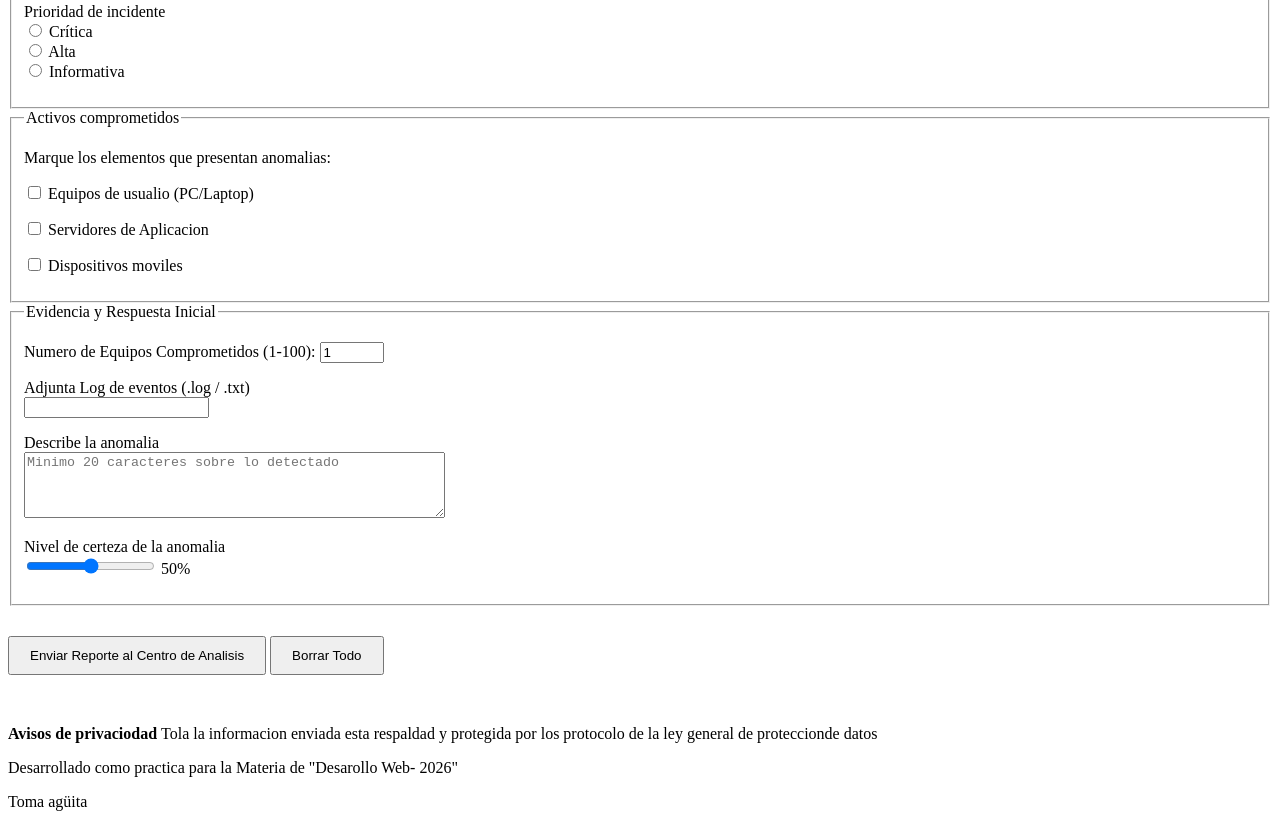
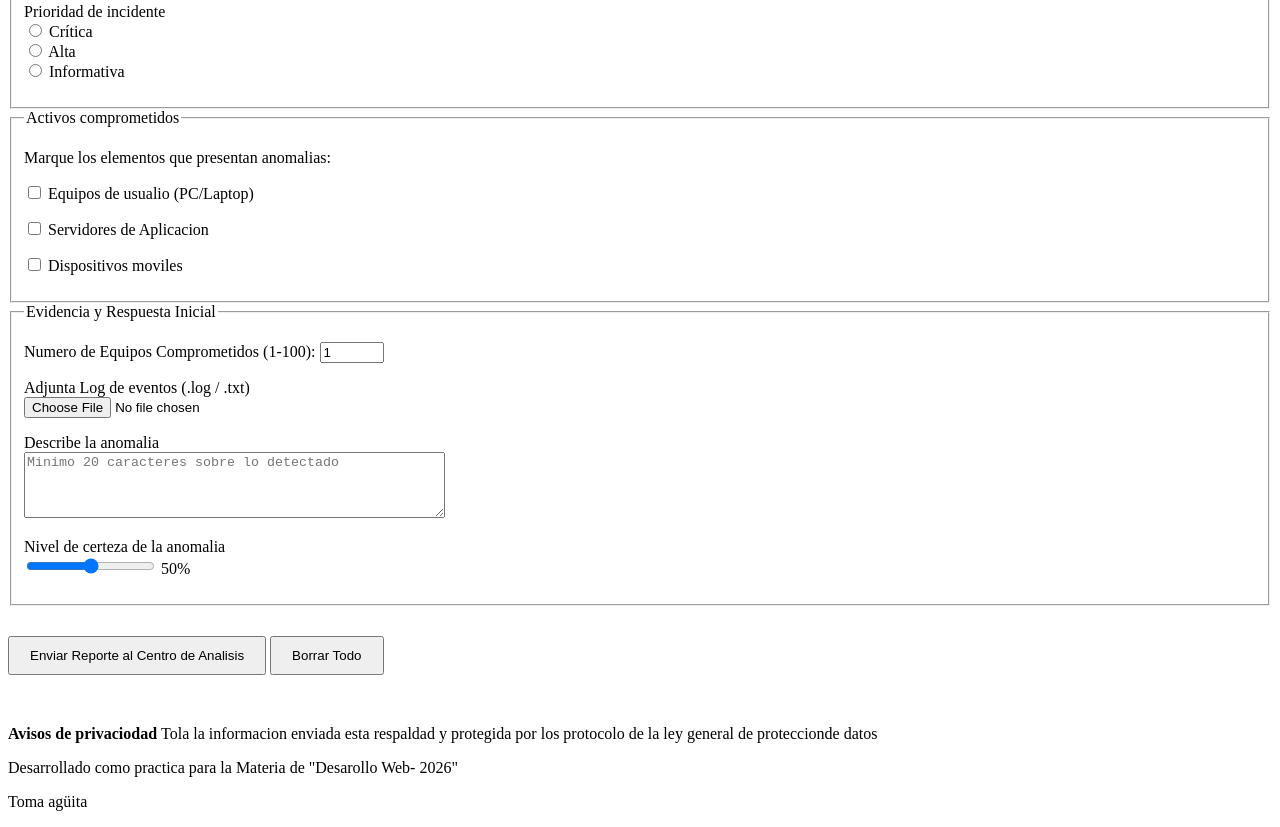
Before and after one commit to sarap-2317/Practica-3-pagina-web, a plain HTML site: page index.html in a window 1280 px wide. Shown: the part 543-1370 px from the top of the page. Drawn offline with Linux system fonts and the light colour scheme.

Commit message:
Corrección del input file

```diff
--- a/index.html
+++ b/index.html
@@ -183,15 +183,17 @@
                 <p>
                     <!--con el number donde min indica el minimo y max el maximo de valores a agregar al recuadro-->
                     <label for="equipos">Numero de Equipos Comprometidos (1-100):</label>
+
                     <input type="number" id="equipos" name="equipos" min="1" max="100" value="1">
                 </p>
 
 
                 <p>
                     <label for="log">Adjunta Log de eventos (.log / .txt)</label>
-                    <br> <!-- file deja cargar o subir un archivo en este espacio
+                    <br>
+                    <!-- file deja cargar o subir un archivo en este espacio
                     accept indica los tipos de archivos que se se aceptan en este caso txt-->
-                    <input type="fille" id="log" name="archivo_log" accept=".png, .txt">
+                    <input type="file" id="log" name="archivo_log" accept=".png, .txt">
                 </p>
 
 
```
